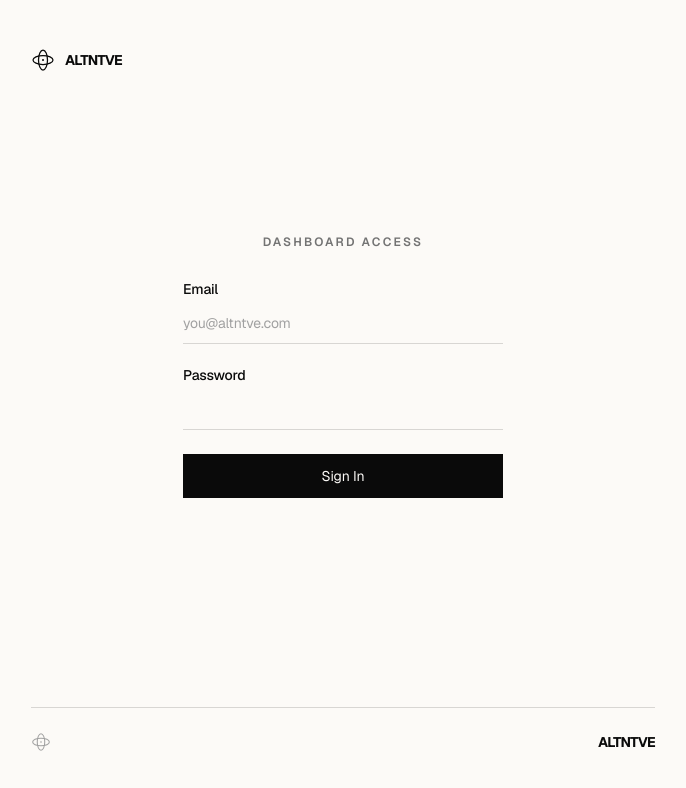
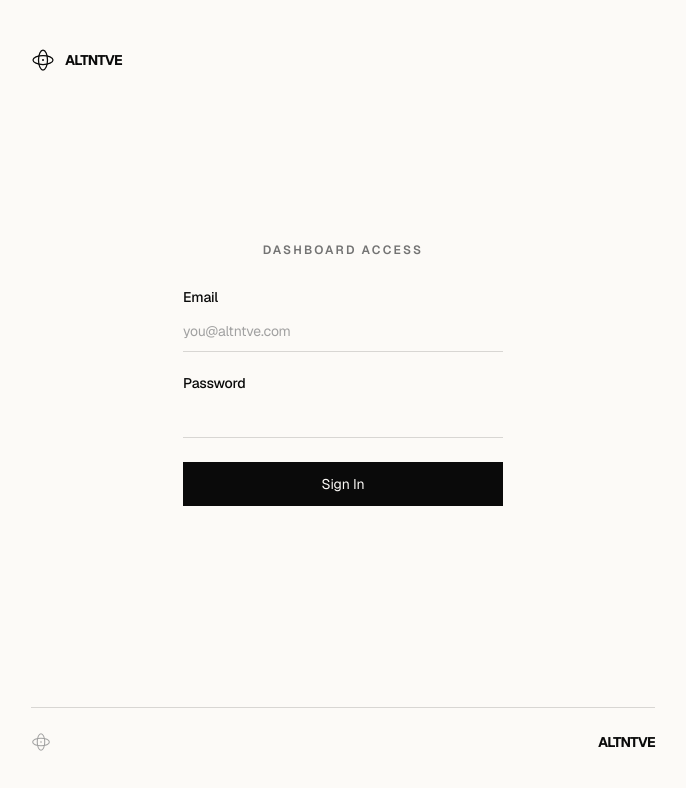
Before and after one commit to Caseinn/altntve-linktree, a Next.js app: page /login in a window 1280 px wide. Shown: the top 788 px of the page, without its empty margins (297-983 px from the left). Built offline with nearby package versions, Linux system fonts and the light colour scheme; no server answers; the database is empty.

Commit message:
fix: give page shell header a bottom margin

```diff
--- a/src/components/page-shell.tsx
+++ b/src/components/page-shell.tsx
@@ -9,7 +9,7 @@ export function PageShell({
 }) {
   return (
     <div className="mx-auto flex w-full max-w-2xl flex-1 flex-col px-6 py-10 sm:py-12">
-      {header}
+      {header ? <div className="mb-4">{header}</div> : null}
 
       <div className="flex flex-1 flex-col gap-10 sm:gap-12">{children}</div>
 
```
